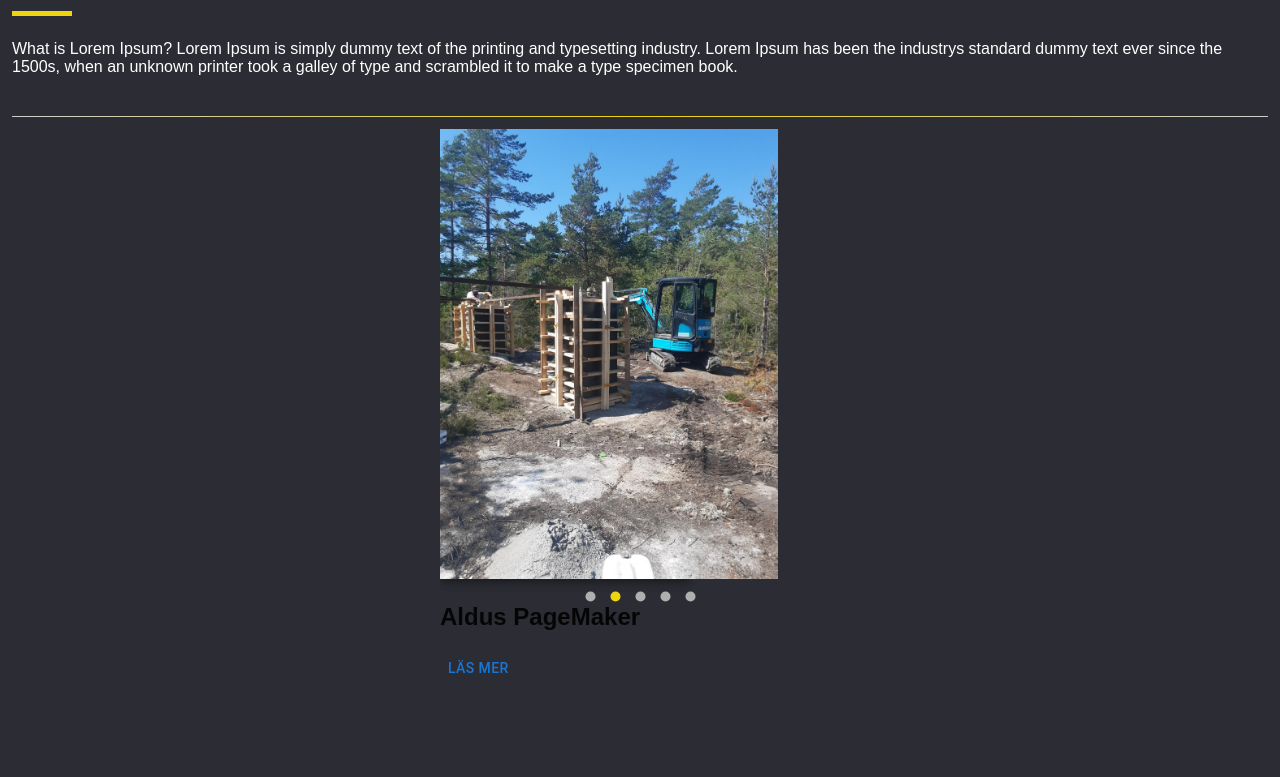
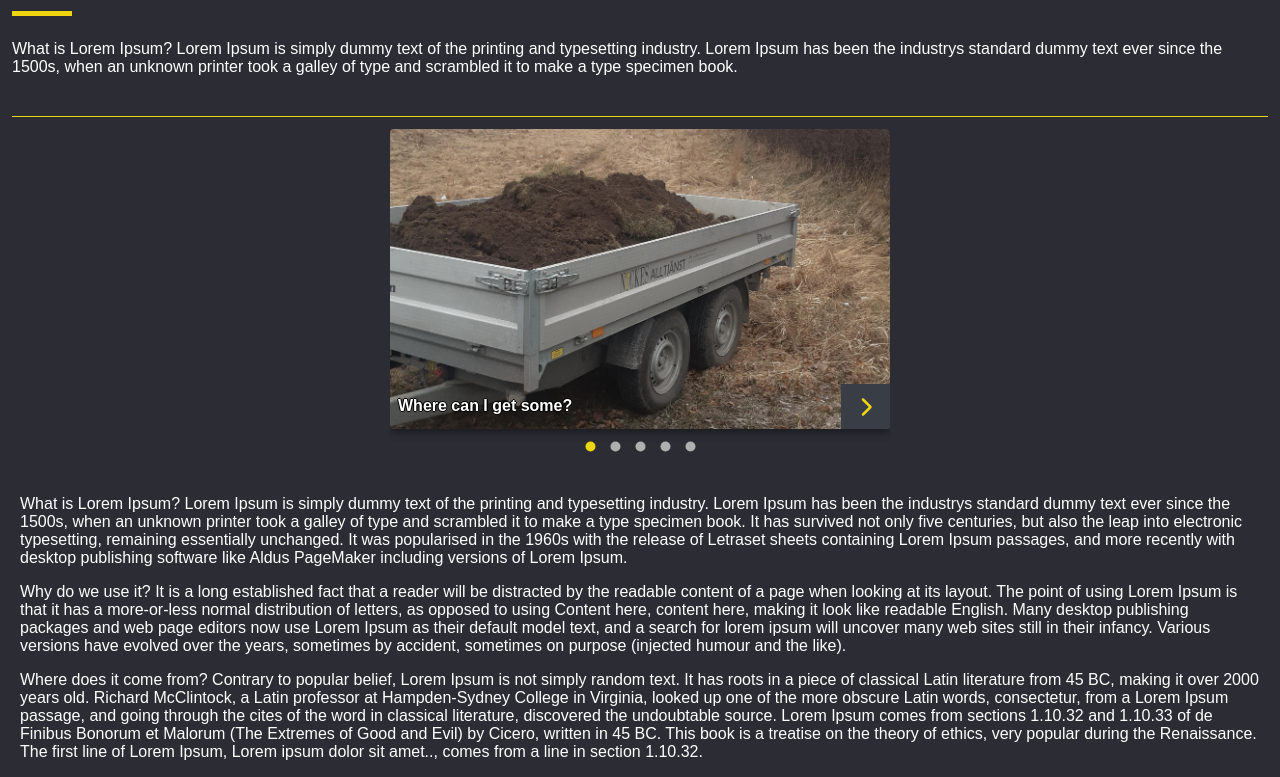
Before and after one commit to skinksteek/nickesalltjanst, a React (Create React App) app: page /hem in a window 1280 px wide. Shown: the part 853-1630 px from the top of the page. Built offline with nearby package versions, Linux system fonts and the light colour scheme.

Commit message:
90% finished styling carousel, might do small adjustments

```diff
--- a/package.json
+++ b/package.json
@@ -3,6 +3,9 @@
   "version": "0.1.0",
   "private": true,
   "dependencies": {
+    "@fortawesome/fontawesome-svg-core": "^6.5.1",
+    "@fortawesome/free-brands-svg-icons": "^6.5.1",
+    "@fortawesome/free-regular-svg-icons": "^6.5.1",
     "@fortawesome/free-solid-svg-icons": "^6.5.1",
     "@fortawesome/react-fontawesome": "^0.2.0",
     "@mui/icons-material": "^5.15.13",
--- a/public/index.html
+++ b/public/index.html
@@ -21,6 +21,10 @@
       href="https://fonts.googleapis.com/css2?family=Poppins:ital,wght@0,100;0,200;0,300;0,400;0,500;0,600;0,700;0,800;0,900;1,100;1,200;1,300;1,400;1,500;1,600;1,700;1,800;1,900&display=swap"
       rel="stylesheet"
     />
+    <script
+      src="https://kit.fontawesome.com/a33b130ecd.js"
+      crossorigin="anonymous"
+    ></script>
     <title>Nickesalltjänst</title>
   </head>
   <body>
--- a/src/assets/styles/carousel.css
+++ b/src/assets/styles/carousel.css
@@ -1,22 +1,39 @@
 .carousel-container {
+  position: relative;
   margin: 0 auto;
-  width: 50vh;
-  height: 700px;
+  max-width: 500px;
 }
 
 .carousel-paper {
-  height: 450px;
-  width: 250px;
+  max-width: 100%;
+  position: relative;
+  height: 300px;
+  overflow: hidden;
 }
 
-.carousel-img {
-  max-height: 100%;
-  object-fit: contain;
+.featured-content {
+  width: 100%;
+  display: flex;
+  justify-content: space-between;
+  padding: 0;
+  position: absolute;
+  bottom: 0;
+  cursor: pointer;
+
+  h2 {
+    padding-left: 1vh;
+    font-size: 16px;
+    color: var(--white);
+    text-shadow: 0.07em 0 black, 0 0.07em black, -0.07em 0 black,
+      0 -0.07em black;
+  }
+
+  a {
+    background: var(--lightgrey);
+    color: var(--yellow);
+    padding: 12px 12px 6px 12px;
+    font-size: 20px;
+    text-decoration: none;
+    cursor: pointer;
+  }
 }
-
-.paper-button {
-  margin-top: 40px;
-  color: white;
-  border: 3px solid white;
-  text-transform: capitalize;
-}
--- a/src/assets/styles/hero.css
+++ b/src/assets/styles/hero.css
@@ -45,5 +45,5 @@
   border: 0;
   height: 1px;
   background: var(--yellow);
-  background-image: linear-gradient(to right, #ccc, var(--yellow), #ccc);
+  background-image: linear-gradient(var(--yellow));
 }
--- a/src/components/Carousel.js
+++ b/src/components/Carousel.js
@@ -8,7 +8,7 @@ function PhotoSlider() {
   return (
     <Carousel
       className="carousel-container"
-      interval={3000}
+      interval={1000000}
       indicatorIconButtonProps={{
         style: {
           padding: "5px",
@@ -24,6 +24,7 @@ function PhotoSlider() {
           marginTop: "5px",
         },
       }}
+      animation="slide"
     >
       {data.map((item) => (
         <Item key={item.id} item={item} />
--- a/src/components/Item.js
+++ b/src/components/Item.js
@@ -1,6 +1,8 @@
 import React from "react";
-import { Paper, Button } from "@mui/material";
+import { Paper } from "@mui/material";
 import PropTypes from "prop-types";
+import { FontAwesomeIcon } from "@fortawesome/react-fontawesome";
+import { faChevronRight } from "@fortawesome/free-solid-svg-icons";
 import "../assets/styles/carousel.css";
 
 function Item({ item }) {
@@ -8,16 +10,20 @@ function Item({ item }) {
     <Paper
       className="carousel-paper"
       style={{
-        backgroundColor: "var(--lightgrey)",
+        backgroundImage: `url(${item.image})`,
+        backgroundSize: "cover",
+        backgroundPosition: "center",
       }}
       elevation={5}
     >
-      <img src={item.image} alt={item.title} className="carousel-img"></img>
-      <article>
+      <div className="featured-content">
         <h2>{item.title}</h2>
-      </article>
-
-      <Button className="paper-button">Läs mer</Button>
+        <a>
+          <span>
+            <FontAwesomeIcon icon={faChevronRight} size="l" fixedWidth />
+          </span>
+        </a>
+      </div>
     </Paper>
   );
 }
```
Also changed, not shown: 1 other file (tests, documents, lock files or other folders).
